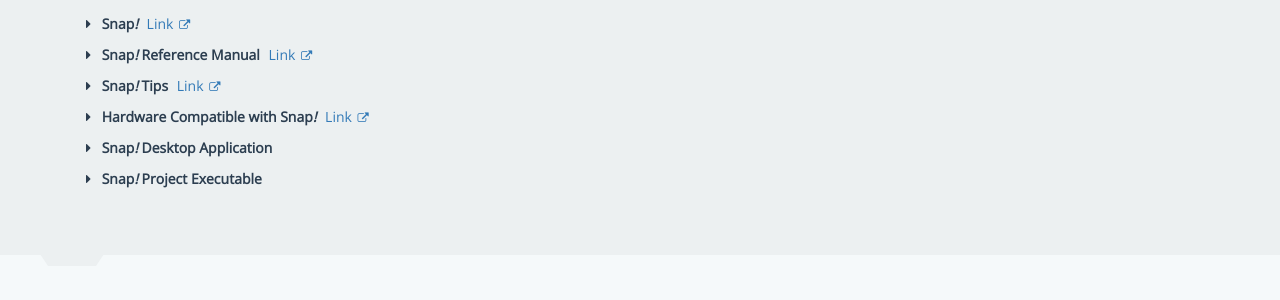
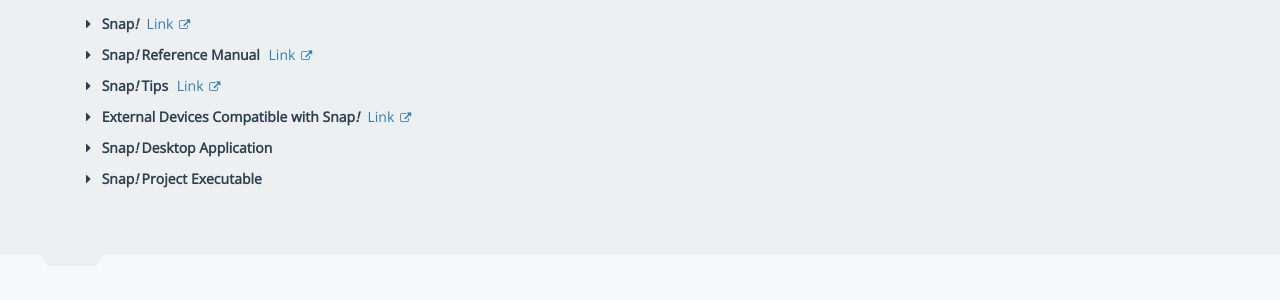
Before and after one commit to beautyjoy/beautyjoy.github.io, a Jekyll site: the page built from resources.html, in a window 1280 px wide and 900 px high, scrolled down 1704 px. Shown: the part 153-453 px from the top of the window. Built offline with Jekyll 4.4.1, drawn with Linux system fonts in a browser that asks for light colours.

Commit message:
external devices

```diff
--- a/_data/resources/05-snap.yml
+++ b/_data/resources/05-snap.yml
@@ -15,7 +15,7 @@
     tags: snap students
     description: Snap<em>!</em> advice compiled from our BJC TEALS teachers.
 
-  - name: Hardware Compatible with Snap<em>!</em>
+  - name: External Devices Compatible with Snap<em>!</em>
     link: http://bjc.edc.org/bjc-r/teacher
     tags: snap
     description: |
```
